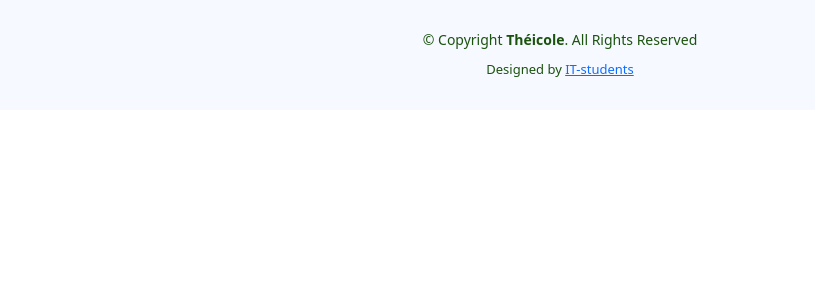
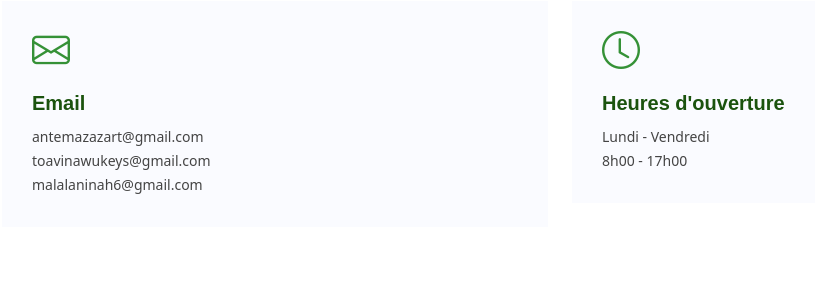
Before and after one commit to Toavina002401/Projet-Final-S3, a PHP site: template WEB/pages/accueilAdmin.php in a window 1280 px wide. Shown: the part 424-708 px from the top of the page, without its empty margins (80-895 px from the left). Before the commit the page ends 501 px from the top, so only its background shows below. Run offline with PHP 8.4, Linux system fonts and the light colour scheme; the template is opened without the code that fills it, so the values that code supplies are empty.

Commit message:
finition accueil(admin et utilisateur)

```diff
--- a/WEB/pages/accueilAdmin.php
+++ b/WEB/pages/accueilAdmin.php
@@ -0,0 +1,74 @@
+    <!-- ======= Header ======= -->
+    <header id="header" class="header fixed-top">
+        <div class="container-fluid container-xl d-flex align-items-center justify-content-between">
+
+        <a href="#" class="logo d-flex align-items-center" style="text-decoration: none;">
+            <img src="../../assets/images/logo.png" alt="">
+            <span>Théicole</span>
+        </a>
+
+        <nav id="navbar" class="navbar">
+            <ul>
+            <li><a class="nav-link scrollto " href="#hero">Accueil</a></li>
+            <li><a href="#" style="text-decoration: none;">Variation des thés</a></li>
+            <li><a class="nav-link scrollto" href="#portfolio">Nos parcelles</a></li>
+            <li><a class="nav-link scrollto" href="#team">Cueilleurs</a></li>
+            <li><a href="#" style="text-decoration: none;">Dépenses</a></li>
+            <li><a class="nav-link scrollto" href="#contact">Contact</a></li>
+            <li><a class="getstarted scrollto" href="../../inc/deconnexion.php" style="text-decoration: none;">Deconnexion</a></li>
+            </ul>
+            <i class="bi bi-list mobile-nav-toggle"></i>
+        </nav><!-- .navbar -->
+
+        </div>
+    </header><!-- End Header -->
+
+    <br>
+
+    <main id="main">
+        <!-- ======= Contact Section ======= -->
+        <section id="contact" class="contact">
+
+            <div class="container" data-aos="fade-up">
+                <header class="section-header">
+                    <p>Contacts</p>
+                </header>
+
+                <div class="row gy-4">
+                    <div class="col-lg-12">
+                        <div class="row gy-4">
+                            <div class="col-md-6">
+                                <div class="info-box">
+                                <i class="bi bi-geo-alt"></i>
+                                <h3>Addresse</h3>
+                                <p>Madagascar,<br>Antananarivo 102, ITU Andoharanofotsy</p>
+                                </div>
+                            </div>
+                            <div class="col-md-6">
+                                <div class="info-box">
+                                    <i class="bi bi-telephone"></i>
+                                    <h3>Contact</h3>
+                                    <p>+261 38 40 708 49<br>+261 34 42 075 00<br>+261 34 99 354 38</p>
+                                </div>
+                            </div>
+                            <div class="col-md-6">
+                                <div class="info-box">
+                                    <i class="bi bi-envelope"></i>
+                                    <h3>Email</h3>
+                                    <p>antemazazart@gmail.com<br>toavinawukeys@gmail.com<br>malalaninah6@gmail.com</p>
+                                </div>
+                            </div>
+                            <div class="col-md-6">
+                                <div class="info-box">
+                                    <i class="bi bi-clock"></i>
+                                    <h3>Heures d'ouverture</h3>
+                                    <p>Lundi - Vendredi<br>8h00 - 17h00</p>
+                                </div>
+                            </div>
+                        </div>
+                    </div>
+                </div>
+            </div>
+        </section><!-- End Contact Section -->
+
+    </main><!-- End #main -->
```
Also changed, not shown: WEB/pages/accueil.php (+3 -4 lines).
